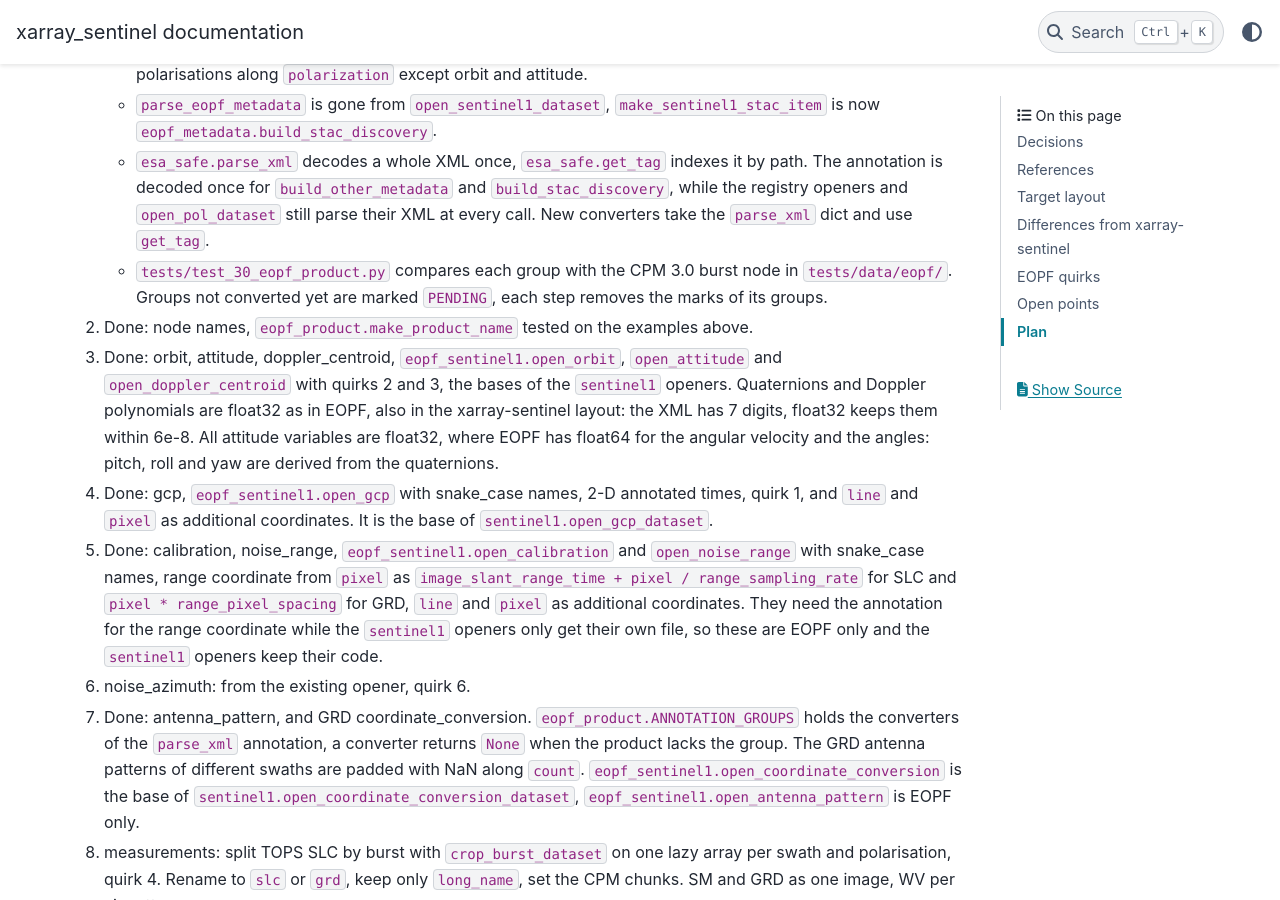
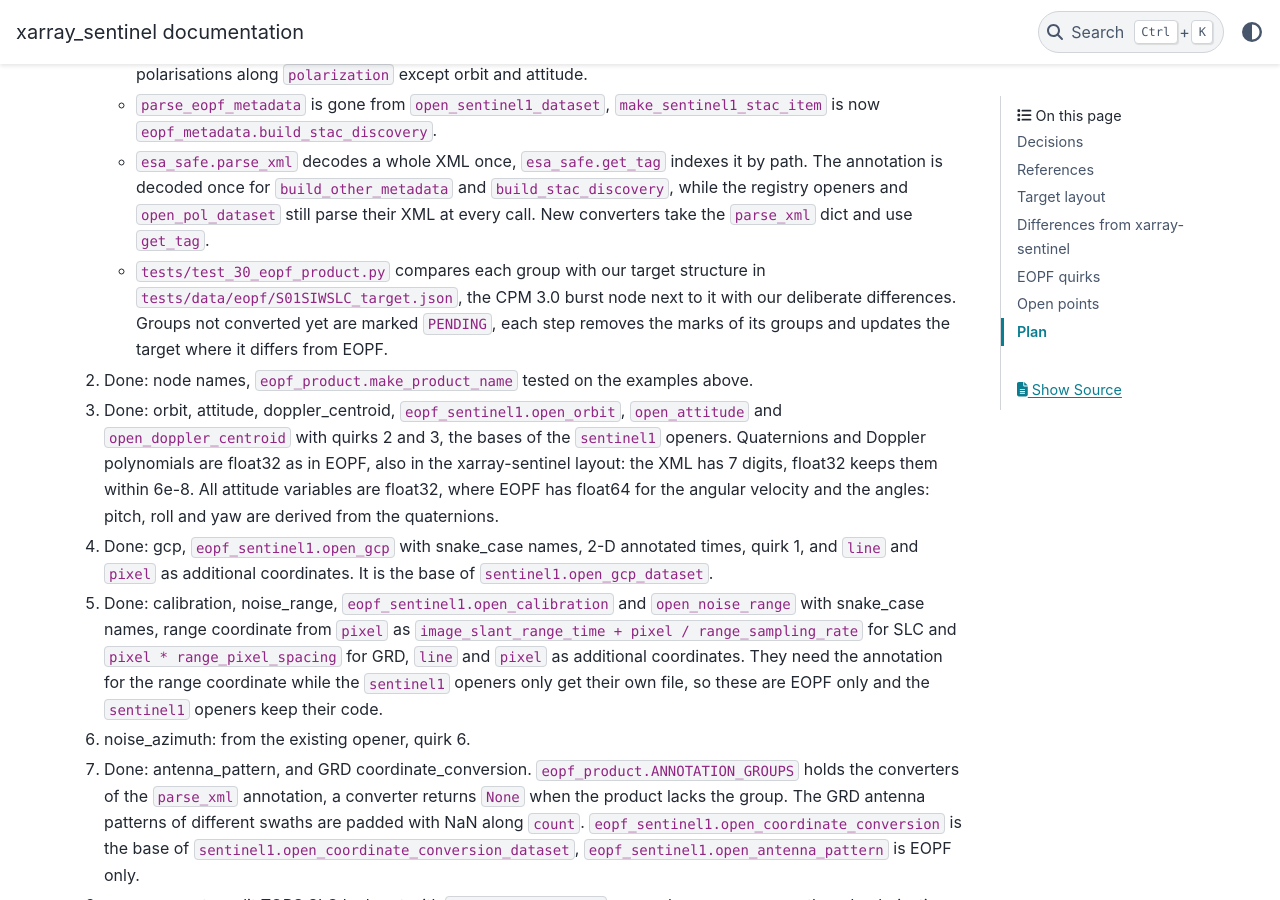
Before and after one commit to bopen/xarray-sentinel, a Sphinx documentation site: the page built from docs/DATATREE.md, in a window 1280 px wide and 900 px high, scrolled down 5337 px. Built offline with Sphinx 7.4.7 and the PyData theme 0.15.4, drawn with Linux system fonts in a browser that asks for light colours; pages that are not in the unit, such as notebooks, are missing from menus; the version number could not be read and is left out.

Commit message:
Compare the EOPF datatree with a target structure file
Co-Authored-By: Claude Opus 5.5 <noreply@anthropic.com>

```diff
--- a/docs/DATATREE.md
+++ b/docs/DATATREE.md
@@ -202,9 +202,10 @@ adds converters to the step 1 registry, steps 10 and 11 come last.
      `build_stac_discovery`, while the registry openers and `open_pol_dataset` still
      parse their XML at every call. New converters take the `parse_xml` dict and use
      `get_tag`.
-   - `tests/test_30_eopf_product.py` compares each group with the CPM 3.0 burst node in
-     `tests/data/eopf/`. Groups not converted yet are marked `PENDING`, each step
-     removes the marks of its groups.
+   - `tests/test_30_eopf_product.py` compares each group with our target structure in
+     `tests/data/eopf/S01SIWSLC_target.json`, the CPM 3.0 burst node next to it with our
+     deliberate differences. Groups not converted yet are marked `PENDING`, each step
+     removes the marks of its groups and updates the target where it differs from EOPF.
 1. Done: node names, `eopf_product.make_product_name` tested on the examples above.
 1. Done: orbit, attitude, doppler_centroid, `eopf_sentinel1.open_orbit`, `open_attitude`
    and `open_doppler_centroid` with quirks 2 and 3, the bases of the `sentinel1` openers.
```
Also changed, not shown: 2 other files.
